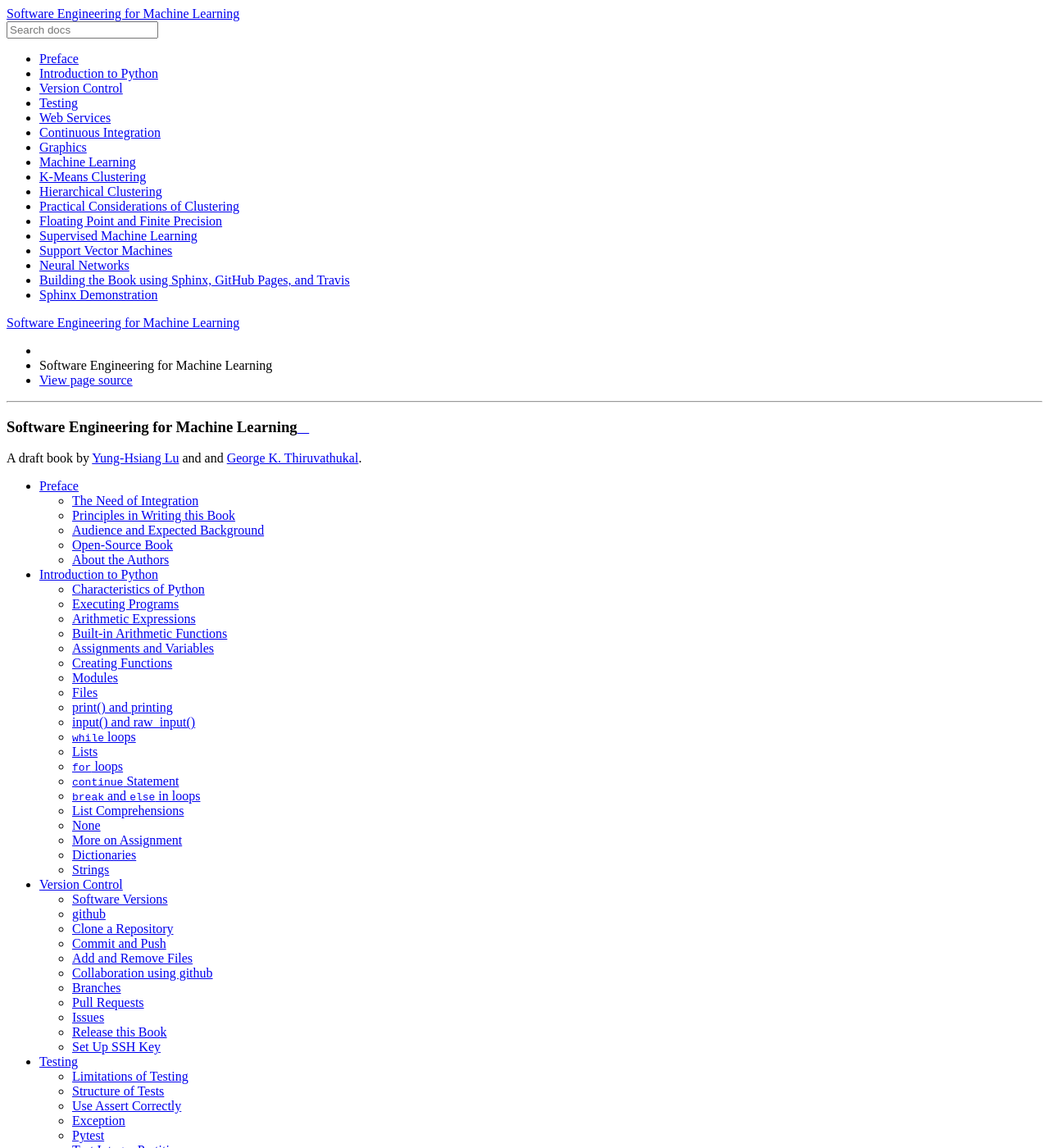
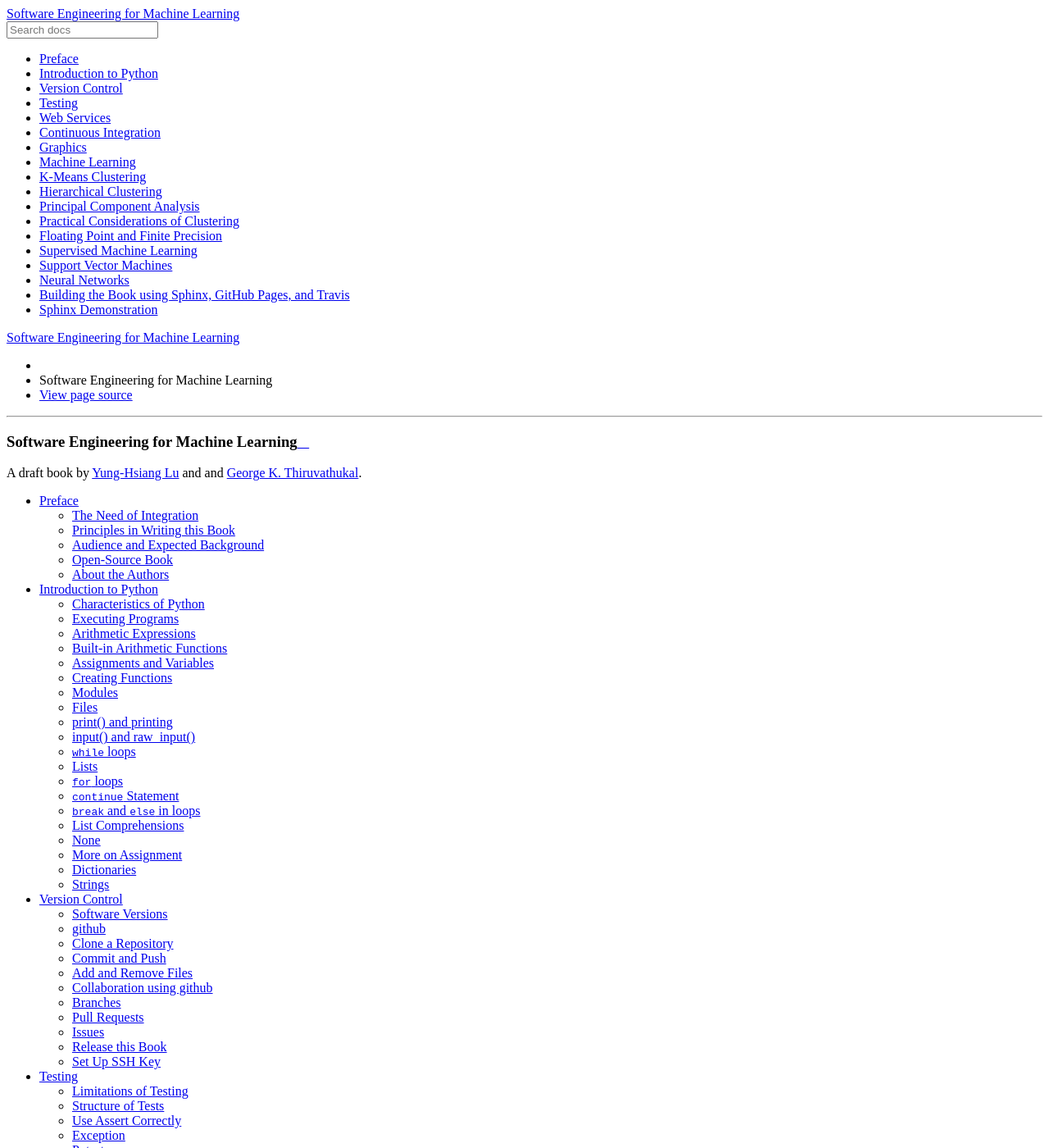
Before and after one commit to PurdueCAM2Project/SE4ML, a Sphinx documentation site: the page built from sphinx-book/source/index.rst, in a window 1280 px wide and 1400 px high. Shown: the whole window at 82% size. Built offline with Sphinx 7.4.7 and the Read the Docs theme 2.0.0, drawn with Linux system fonts in a browser that asks for light colours; some of the changed text lies outside the part shown.

Commit message:
add a chapter for pca

```diff
--- a/sphinx-book/source/index.rst
+++ b/sphinx-book/source/index.rst
@@ -23,6 +23,7 @@ A draft book by `Yung-Hsiang Lu <https://engineering.purdue.edu/ECE/People/ptPro
    unsupervised/chapter_ml
    unsupervised/chapter_kmeans
    unsupervised/chapter_hierarchical
+   unsupervised/chapter_pca
    unsupervised/chapter_practical
    unsupervised/chapter_floating_point
 
--- /dev/null
+++ b/sphinx-book/source/unsupervised/chapter_pca.rst
@@ -0,0 +1,4 @@
+Principal Component Analysis
+=====================
+
+Text
```
